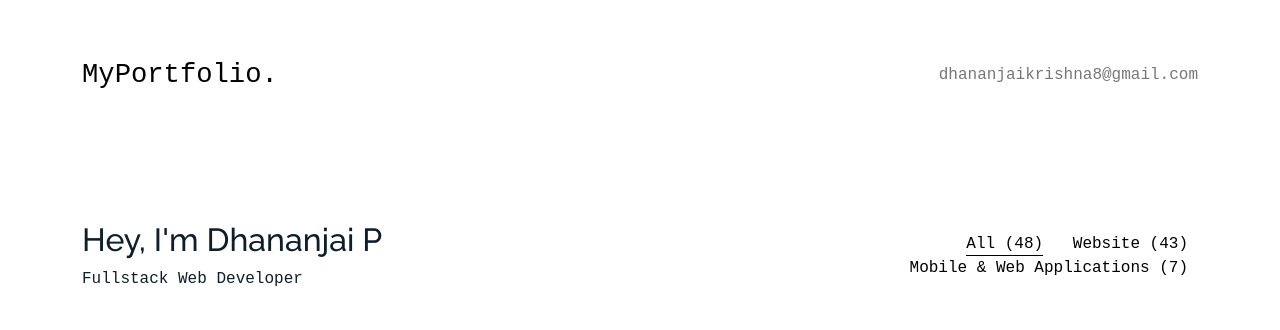
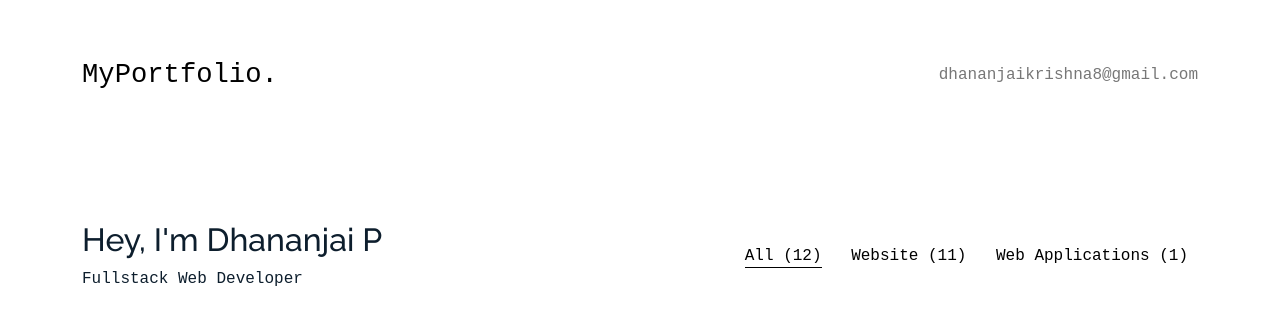
Before and after one commit to Dhananjai-p/dhananjai-p.github.io, a plain HTML site: page index.html in a window 1280 px wide. Shown: the top 330 px of the page. Drawn offline with Linux system fonts and the light colour scheme; a web font is replaced by a local one.

Commit message:
update 4
main changes

```diff
--- a/index.html
+++ b/index.html
@@ -14,9 +14,7 @@
     <link href="assets/works/sv-logo.png" rel="apple-touch-icon"> -->
 
     <!-- Google Fonts -->
-    <link
-        href="https://fonts.googleapis.com/css?family=https://fonts.googleapis.com/css?family=Inconsolata:400,500,600,700|Raleway:400,400i,500,500i,600,600i,700,700i"
-        rel="stylesheet">
+    <link href="https://fonts.googleapis.com/css?family=https://fonts.googleapis.com/css?family=Inconsolata:400,500,600,700|Raleway:400,400i,500,500i,600,600i,700,700i" rel="stylesheet">
 
     <!-- Vendor CSS Files -->
     <link href="assets/vendor/aos/aos.css" rel="stylesheet">
@@ -27,9 +25,7 @@
     <!-- Template Main CSS File -->
     <link href="assets/css/style.css" rel="stylesheet">
 
-    <link rel="stylesheet" href="https://cdnjs.cloudflare.com/ajax/libs/font-awesome/5.9.0/css/all.min.css"
-        integrity="sha512-q3eWabyZPc1XTCmF+8/LuE1ozpg5xxn7iO89yfSOd5/oKvyqLngoNGsx8jq92Y8eXJ/IRxQbEC+FGSYxtk2oiw=="
-        crossorigin="anonymous" referrerpolicy="no-referrer" />
+    <link rel="stylesheet" href="https://cdnjs.cloudflare.com/ajax/libs/font-awesome/5.9.0/css/all.min.css" integrity="sha512-q3eWabyZPc1XTCmF+8/LuE1ozpg5xxn7iO89yfSOd5/oKvyqLngoNGsx8jq92Y8eXJ/IRxQbEC+FGSYxtk2oiw==" crossorigin="anonymous" referrerpolicy="no-referrer" />
 
 
     <style>
@@ -37,13 +33,11 @@
             top: unset;
             bottom: 5%;
         }
-
-        .item .work-info h3 {
+        .item .work-info h3{
             font-size: 1rem;
             margin: 14px 0 10px;
             min-height: 40px;
         }
-
         .visit-link {
             margin-bottom: 0;
             display: inline-block;
@@ -56,31 +50,30 @@
             padding: 3px 9px;
             font-size: .8rem;
         }
-
-        .visit-link i {}
-
-        .item .work-info span {
+        .visit-link i{}
+        .item .work-info span{
             color: #777;
             display: none;
         }
 
-        @media screen and (max-width: 768px) {
+        @media screen and (max-width: 768px){
             .custom-navbar>.container {
                 padding: 15px !important;
             }
-
             .section {
                 padding-top: 2rem !important;
             }
         }
-
-        @media (min-width: 769px) and (max-width: 1400px) {
-            .item .work-info h3 {
+        @media (min-width: 769px) and (max-width: 1400px){
+            .item .work-info h3{
                 font-size: .8rem !important;
                 margin: 14px 0 10px;
                 min-height: 40px;
             }
         }
+
+
+
     </style>
 
 </head>
@@ -112,9 +105,9 @@
                     </div>
                     <div class="col-md-12 col-lg-6 text-start text-lg-end" data-aos="fade-up" data-aos-delay="100">
                         <div id="filters" class="filters">
-                            <a href="#" data-filter="*" class="active">All (48)</a>
-                            <a href="#" data-filter=".web">Website (43)</a>
-                            <a href="#" data-filter=".web-app">Mobile & Web Applications (7)</a>
+                            <a href="#" data-filter="*" class="active">All (12)</a>
+                            <a href="#" data-filter=".web">Website (11)</a>
+                            <a href="#" data-filter=".web-app">Web Applications (1)</a>
 
                         </div>
                     </div>
@@ -386,7 +379,7 @@
 
                         </div>
                     </div> -->
-                    <!--
+<!--
                     <div class="item web col-sm-6 col-md-3 col-lg-3 mb-4">
                         <a href="https://www.tshproi.com/" target="_blank" class="item-wrap fancybox">
                             <div class="work-info">
@@ -587,7 +580,7 @@
 
                     <!-- New -->
 
-                    <!-- <div class="item web col-sm-6 col-md-3 col-lg-3 mb-4">
+                    <div class="item web col-sm-6 col-md-3 col-lg-3 mb-4">
                         <a href="https://aguaer.com/" target="_blank" class="item-wrap fancybox">
                             <div class="work-info">
                                 <p class="visit-link">Visit <i class='fas fa-external-link-alt'></i> </p>
@@ -599,7 +592,7 @@
                             <span>Fontend </span>
 
                         </div>
-                    </div> -->
+                    </div>
 
                     <!-- <div class="item web col-sm-6 col-md-3 col-lg-3 mb-4">
                         <a href="https://www.amigoz.me/" target="_blank" class="item-wrap fancybox">
@@ -824,16 +817,15 @@
                 </div>
                 <div class="col-sm-6 social text-md-end">
 
-                    <!-- <a target="_blank" href="https://www.facebook.com/satheesh.vinayakan"><span class="bi bi-facebook"></span></a> -->
-                    <!-- <a target="_blank" href="https://www.instagram.com/satheesh_vinayakan/"><span class="bi bi-instagram"></span></a>
+                    <!-- <a target="_blank" href="https://www.facebook.com/satheesh.vinayakan"><span class="bi bi-facebook"></span></a>
+                    <a target="_blank" href="https://www.instagram.com/satheesh_vinayakan/"><span class="bi bi-instagram"></span></a>
                     <a target="_blank" href="https://www.linkedin.com/in/satheesh-vinayakan-7203b216b/"><span class="bi bi-linkedin"></span></a> -->
                 </div>
             </div>
         </div>
     </footer>
 
-    <a href="#" class="back-to-top d-flex align-items-center justify-content-center"><i
-            class="bi bi-arrow-up-short"></i></a>
+    <a href="#" class="back-to-top d-flex align-items-center justify-content-center"><i class="bi bi-arrow-up-short"></i></a>
 
     <!-- Vendor JS Files -->
     <script src="assets/vendor/aos/aos.js"></script>
```
